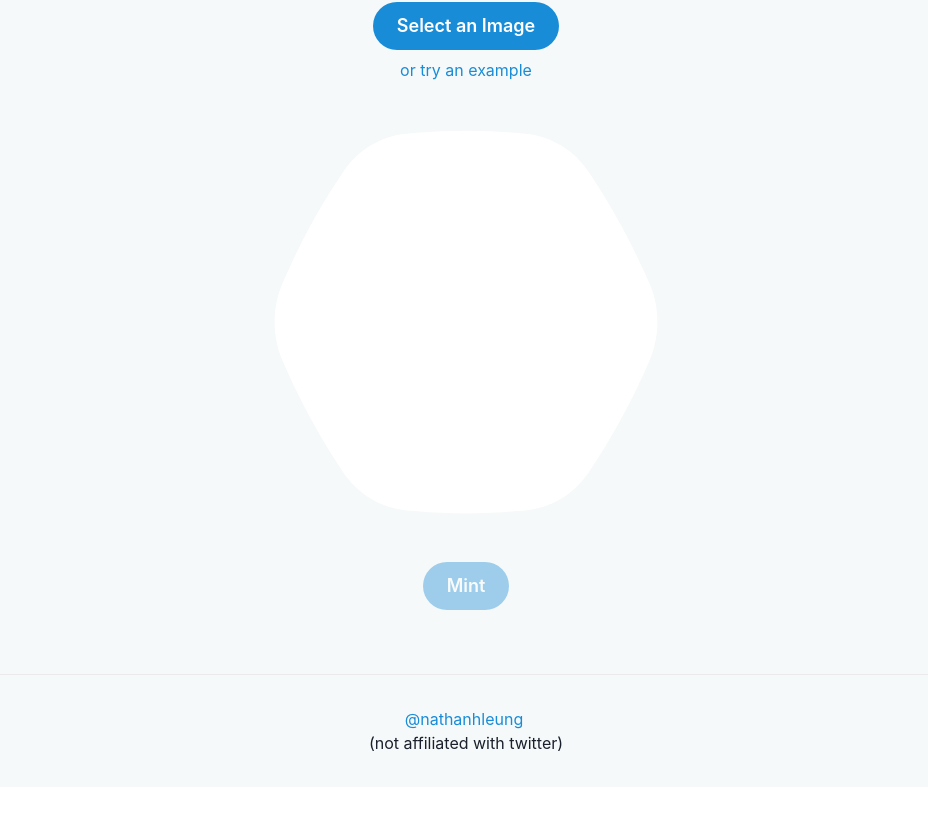
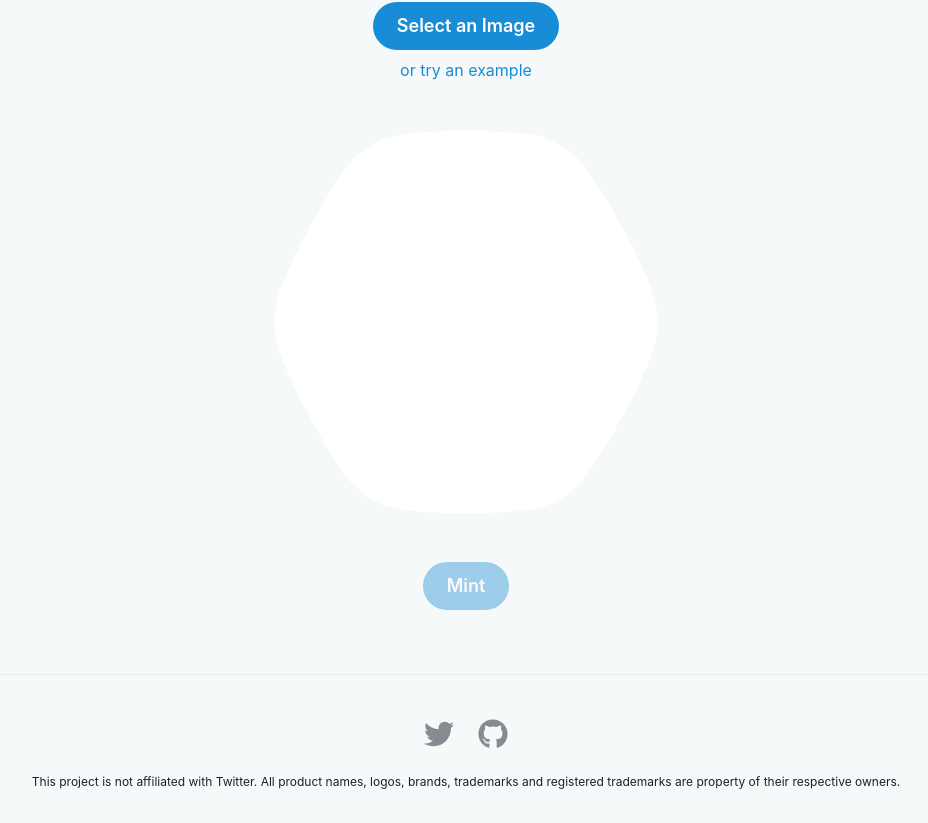
Before and after one commit to nathanhleung/hexooor.natecation.xyz, a Next.js app: page / in a window 1280 px wide. Shown: the part 260-1083 px from the top of the page, without its empty margins (174-1102 px from the left). Before the commit the page ends 1047 px from the top, so only its background shows below. Built offline with nearby package versions, Linux system fonts and the light colour scheme.

Commit message:
Clean up footer

```diff
--- a/package.json
+++ b/package.json
@@ -15,7 +15,8 @@
     "next": "12.0.8",
     "react": "17.0.2",
     "react-dom": "17.0.2",
-    "react-dropzone": "^11.5.1"
+    "react-dropzone": "^11.5.1",
+    "react-icons": "^4.3.1"
   },
   "devDependencies": {
     "@types/node": "17.0.10",
--- a/pages/index.tsx
+++ b/pages/index.tsx
@@ -1,8 +1,9 @@
-import { Box, Button, Flex, Link, Text } from "@chakra-ui/react";
+import { Box, Button, Flex, Icon, Link, Text } from "@chakra-ui/react";
 import type { NextPage } from "next";
 import Head from "next/head";
 import React, { useEffect, useRef, useState } from "react";
 import Dropzone from "react-dropzone";
+import { FaTwitter, FaGithub } from "react-icons/fa";
 import styles from "../styles/Home.module.css";
 
 const EXAMPLES = [
@@ -179,14 +180,41 @@ const Home: NextPage = () => {
           </Text>
         )}
       </Box>
-      <footer className={styles.footer}>
-        <Text>
-          <HexooorLink href="https://twitter.com/nathanhleung" mr={1}>
-            @nathanhleung
-          </HexooorLink>{" "}
-          (not affiliated with twitter)
-        </Text>
-      </footer>
+      <Box as="footer" flexDirection="column" className={styles.footer}>
+        <Flex>
+          <Link
+            href="https://twitter.com/nathanhleung"
+            target="_blank"
+            fontSize={30}
+            m={3}
+            opacity={0.5}
+            _hover={{
+              opacity: 0.25,
+            }}
+          >
+            <Icon as={FaTwitter} />
+          </Link>{" "}
+          <Link
+            href="https://github.com/nathanhleung/hexooor"
+            target="_blank"
+            fontSize={30}
+            m={3}
+            opacity={0.5}
+            _hover={{
+              opacity: 0.25,
+            }}
+          >
+            <Icon as={FaGithub} />
+          </Link>
+        </Flex>
+        <Box mt={3}>
+          <Text fontSize="xs">
+            This project is not affiliated with Twitter. All product names,
+            logos, brands, trademarks and registered trademarks are property of
+            their respective owners.
+          </Text>
+        </Box>
+      </Box>
     </Flex>
   );
 };
```
Also changed, not shown: 1 other file (tests, documents, lock files or other folders).
